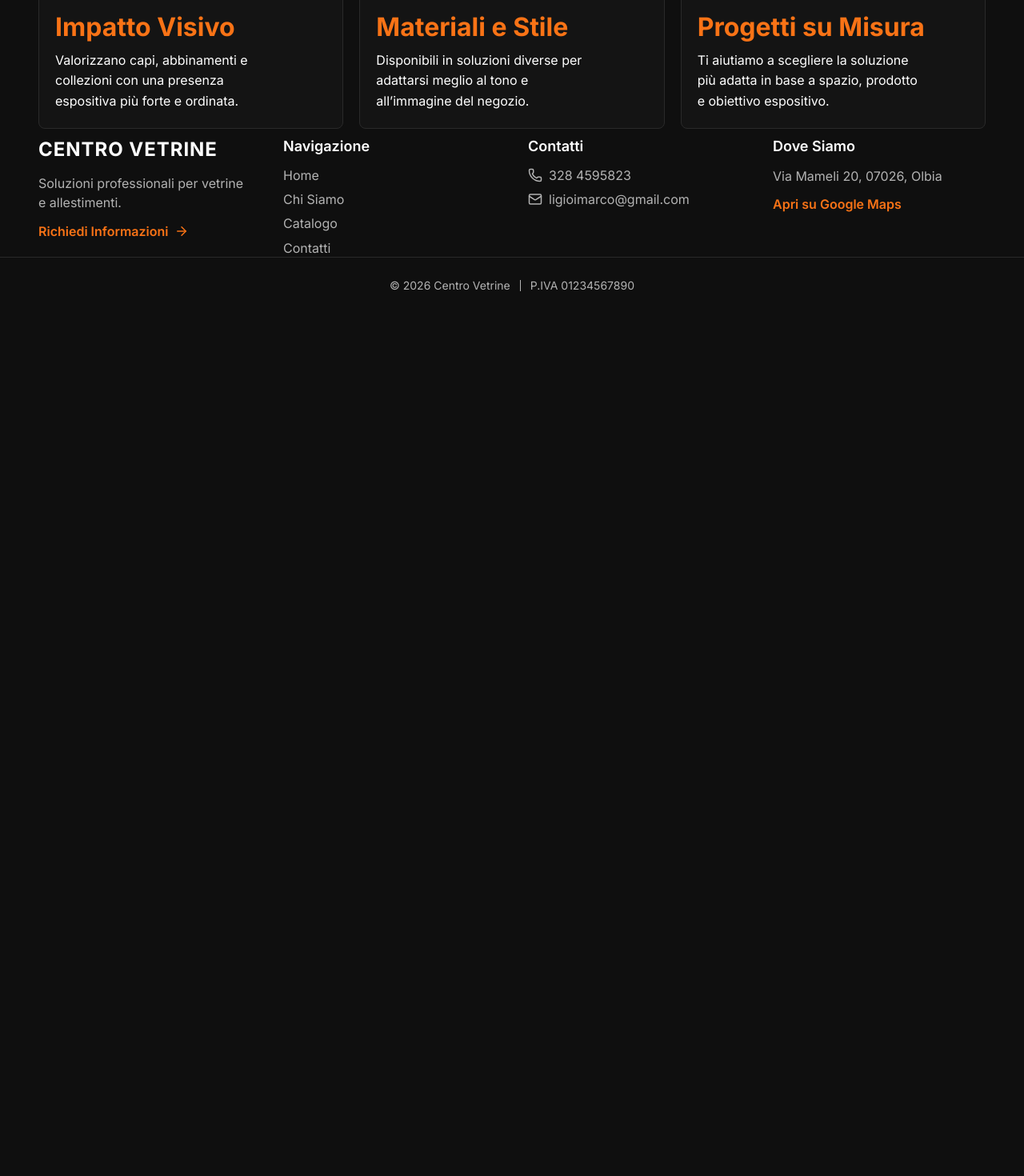
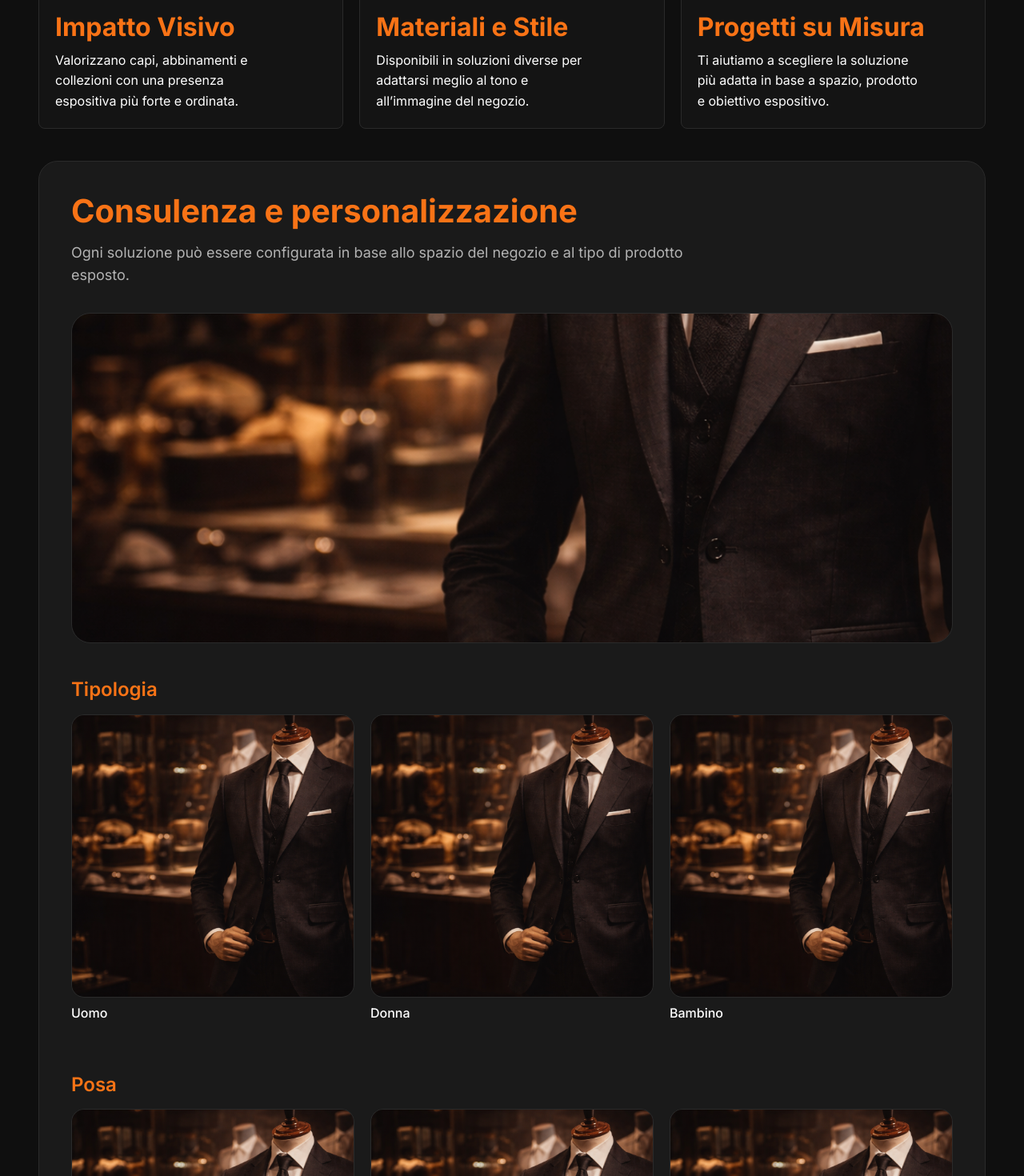
Before and after one commit to GiuseppeLiGioi/centro-vetrine, a Next.js app: page /manichini in a window 1280 px wide. Shown: the part 1330-2800 px from the top of the page at 80% size. Before the commit the page ends 1729 px from the top, so only its background shows below. Built offline with nearby package versions, Linux system fonts and the light colour scheme.

Commit message:
added. CategoryCustomization

```diff
--- a/src/app/(site)/manichini/page.tsx
+++ b/src/app/(site)/manichini/page.tsx
@@ -1,6 +1,7 @@
 import Container from "@/components/ui/Container/Container";
 import CategoryHero from "@/components/ui/CategoryHero/CategoryHero";
 import CategoryGallery from "@/components/ui/CategoryGallery/CategoryGallery";
+import CategoryCustomization from "@/components/ui/CategoryCustomization/CategoryCustomization";
 import { categoryPages } from "@/data/catalog/categoryPages";
 import styles from "./page.module.css";
 export default function Manichini() {
@@ -9,6 +10,7 @@ export default function Manichini() {
     <Container className={styles.categoryPage}>
       <CategoryHero data={pageData.hero} />
       <CategoryGallery data={pageData.reasons} />
+      <CategoryCustomization data={pageData.customization} />
     </Container>
   );
 }
--- /dev/null
+++ b/src/components/ui/CategoryCustomization/CategoryCustomization.module.css
@@ -0,0 +1,172 @@
+.customizationSection {
+  width: 100%;
+  display: flex;
+  flex-direction: column;
+  gap: var(--space-5);
+  padding: var(--space-6);
+  border: 1px solid var(--color-border);
+  border-radius: var(--radius-lg);
+  background-color: var(--color-surface);
+}
+.sectionHeader {
+  display: flex;
+  flex-direction: column;
+  gap: var(--space-3);
+}
+.title {
+  margin: 0;
+  color: var(--color-primary);
+  font-size: var(--text-2xl);
+  font-weight: var(--font-bold);
+  line-height: 1.1;
+  text-wrap: balance;
+}
+.text {
+  max-width: 62ch;
+  margin: 0;
+  color: var(--color-text-muted);
+  font-size: var(--text-md);
+  line-height: 1.6;
+}
+.mainImageWrapper {
+  position: relative;
+  width: 100%;
+  aspect-ratio: 16 / 10;
+  overflow: hidden;
+  border: 1px solid var(--color-border);
+  border-radius: var(--radius-lg);
+  background-color: var(--color-surface-light);
+  margin-bottom: var(--space-3);
+}
+.mainImage {
+  object-fit: cover;
+  object-position: center;
+}
+.containerGroups {
+  display: flex;
+  flex-direction: column;
+  gap: var(--space-8);
+}
+.group {
+  display: flex;
+  flex-direction: column;
+  gap: var(--space-3);
+}
+.titleGroup {
+  margin: 0;
+  color: var(--color-primary);
+  font-size: var(--text-lg);
+  font-weight: var(--font-semibold);
+  line-height: 1.2;
+}
+.containerOptions {
+  display: flex;
+  flex-wrap: wrap;
+  gap: var(--space-3);
+  width: 100%;
+}
+.singleOption {
+  display: flex;
+  flex-direction: column;
+  gap: var(--space-2);
+}
+.singleOption:first-child {
+  width: 100%;
+}
+.singleOption:not(:first-child) {
+  width: calc((100% - var(--space-3)) / 2);
+}
+.optionImageWrapper {
+  position: relative;
+  width: 100%;
+  aspect-ratio: 1 / 1;
+  overflow: hidden;
+  border: 1px solid var(--color-border);
+  border-radius: var(--radius-md);
+  background-color: var(--color-surface-light);
+}
+.singleOption:first-child .optionImageWrapper {
+  aspect-ratio: 16 / 10;
+}
+.cardOptionImage {
+  object-fit: cover;
+  object-position: center;
+}
+.labelImage {
+  color: var(--color-text);
+  font-size: var(--text-sm);
+  font-weight: var(--font-medium);
+  line-height: 1.4;
+}
+@media (min-width: 768px) {
+  .customizationSection {
+    gap: var(--space-6);
+    padding: var(--space-7);
+    border-radius: var(--radius-xl);
+  }
+  .sectionHeader {
+    gap: var(--space-4);
+  }
+  .title {
+    font-size: var(--text-3xl);
+  }
+  .text {
+    max-width: 68ch;
+    font-size: var(--text-lg);
+  }
+  .containerGroups {
+    gap: var(--space-9);
+  }
+  .titleGroup {
+    font-size: var(--text-xl);
+  }
+  .labelImage {
+    font-size: var(--text-md);
+  }
+  .mainImageWrapper {
+    aspect-ratio: 16 / 8.8;
+    border-radius: var(--radius-xl);
+  }
+  .group {
+    gap: var(--space-4);
+  }
+  .containerOptions {
+    flex-wrap: nowrap;
+    gap: var(--space-4);
+  }
+  .singleOption,
+  .singleOption:first-child,
+  .singleOption:not(:first-child) {
+    width: auto;
+    flex: 1 1 0;
+  }
+  .optionImageWrapper,
+  .singleOption:first-child .optionImageWrapper {
+    aspect-ratio: 1 / 1;
+    border-radius: var(--radius-lg);
+  }
+}
+@media (min-width: 1024px) {
+  .customizationSection {
+    gap: var(--space-7);
+    padding: var(--space-8);
+  }
+  .text {
+    max-width: 72ch;
+  }
+
+  .containerGroups {
+    gap: var(--space-10);
+  }
+
+  .containerOptions {
+    gap: var(--space-5);
+  }
+
+  .titleGroup {
+    font-size: 1.5rem;
+  }
+  .mainImageWrapper {
+    aspect-ratio: 16 / 6;
+  }
+}
--- /dev/null
+++ b/src/components/ui/CategoryCustomization/CategoryCustomization.tsx
@@ -0,0 +1,67 @@
+import styles from "./CategoryCustomization.module.css";
+import Image from "next/image";
+type CategoryCustomizationProps = {
+  data: {
+    title: string;
+    text: string;
+    image: {
+      src: string;
+      alt: string;
+    };
+    groups: {
+      id: string;
+      title: string;
+      options: {
+        id: string;
+        src: string;
+        alt: string;
+        label: string;
+      }[];
+    }[];
+  };
+};
+
+export default function CategoryCustomization({
+  data,
+}: CategoryCustomizationProps) {
+  const { title, text, image, groups } = data;
+
+  return (
+    <section className={styles.customizationSection}>
+      <div className={styles.sectionHeader}>
+        <h2 className={styles.title}>{title}</h2>
+        <p className={styles.text}>{text}</p>
+      </div>
+      <div className={styles.mainImageWrapper}>
+        <Image
+          className={styles.mainImage}
+          fill
+          src={image.src}
+          alt={image.alt}
+        />
+      </div>
+      <div className={styles.containerGroups}>
+        {groups.map((g) => (
+          <div className={styles.group} key={g.id}>
+            <h3 className={styles.titleGroup}>{g.title}</h3>
+            <div className={styles.containerOptions}>
+              {g.options.map((o) => (
+                <article className={styles.singleOption} key={o.id}>
+                  <div className={styles.optionImageWrapper}>
+                    <Image
+                      className={styles.cardOptionImage}
+                      fill
+                      src={o.src}
+                      alt={o.alt}
+                    />
+                  </div>
+                  <span className={styles.labelImage}>{o.label}</span>
+                </article>
+              ))}
+            </div>
+          </div>
+        ))}
+      </div>
+    </section>
+  );
+}
--- a/src/data/catalog/categoryPages.ts
+++ b/src/data/catalog/categoryPages.ts
@@ -48,39 +48,75 @@ export const categoryPages = {
       },
       groups: [
         {
+          id: "tipologia",
           title: "Tipologia",
           options: [
             {
-              src: "/manichino-uomo.png",
+              id: "uomo",
+              src: "/manichino.png",
               alt: "Manichino uomo",
               label: "Uomo",
             },
             {
-              src: "/manichino-donna.png",
+              id: "donna",
+              src: "/manichino.png",
               alt: "Manichino donna",
               label: "Donna",
             },
             {
-              src: "/manichino-bambino.png",
+              id: "bambino",
+              src: "/manichino.png",
               alt: "Manichino bambino",
               label: "Bambino",
             },
           ],
         },
         {
+          id: "posa",
           title: "Posa",
           options: [
-            { image: "/posa-classica.png", label: "Classica" },
-            { image: "/posa-dinamica.png", label: "Dinamica" },
-            { image: "/posa-sportiva.png", label: "Sportiva" },
+            {
+              id: "classica",
+              src: "/manichino.png",
+              alt: "Manichino in posa classica",
+              label: "Classica",
+            },
+            {
+              id: "dinamica",
+              src: "/manichino.png",
+              alt: "Manichino in posa dinamica",
+              label: "Dinamica",
+            },
+            {
+              id: "sportiva",
+              src: "/manichino.png",
+              alt: "Manichino in posa sportiva",
+              label: "Sportiva",
+            },
           ],
         },
         {
+          id: "colore",
           title: "Colori",
           options: [
-            { image: "/colore-bianco.png", label: "Bianco" },
-            { image: "/colore-nero.png", label: "Nero" },
-            { image: "/colore-carne.png", label: "Carne" },
+            {
+              id: "bianco",
+              src: "/manichino.png",
+              alt: "Manichino colore bianco",
+              label: "Bianco",
+            },
+            {
+              id: "nero",
+              src: "/manichino.png",
+              alt: "Manichino colore nero",
+              label: "Nero",
+            },
+            {
+              id: "carne",
+              src: "/manichino.png",
+              alt: "Manichino colore carne",
+              label: "Carne",
+            },
           ],
         },
       ],
```
